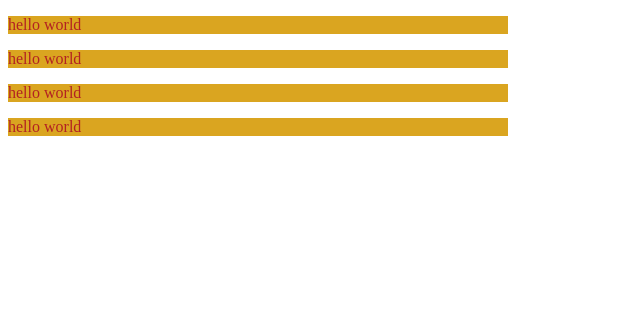
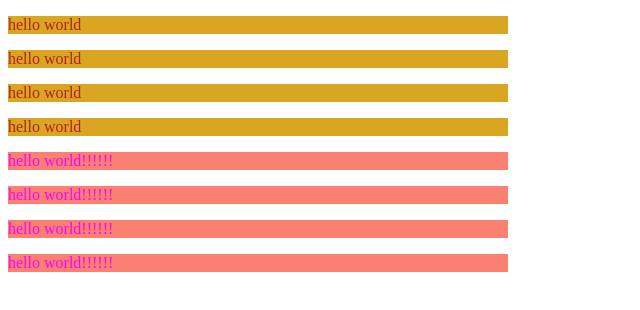
Before and after one commit to zhazhalon/myOne, a plain HTML site: page index.html in a window 1280 px wide. Shown: the whole page, without its empty margins (0-640 px from the left). Drawn offline with Linux system fonts and the light colour scheme.

Commit message:
changed file

```diff
--- a/index.css
+++ b/index.css
@@ -3,3 +3,7 @@ p{
 	color: firebrick;
 	width: 500px;
 }
+.ddd{
+	background-color: salmon;
+	color: fuchsia;
+}
--- a/index.html
+++ b/index.html
@@ -10,5 +10,9 @@
 		<p>hello world</p>
 		<p>hello world</p>
 		<p>hello world</p>
+		<p class="ddd">hello world!!!!!!</p>
+		<p class="ddd">hello world!!!!!!</p>
+		<p class="ddd">hello world!!!!!!</p>
+		<p class="ddd">hello world!!!!!!</p>
 	</body>
 </html>
```
